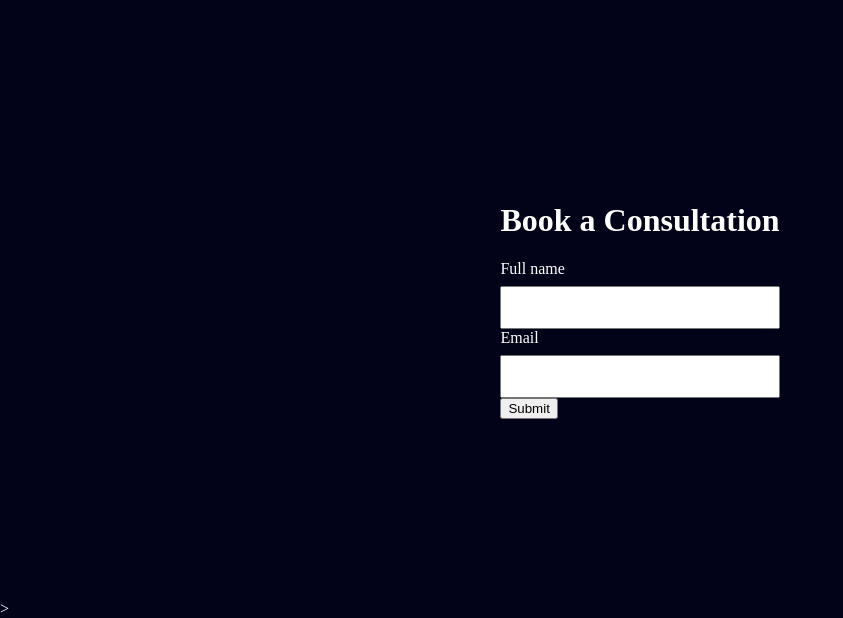
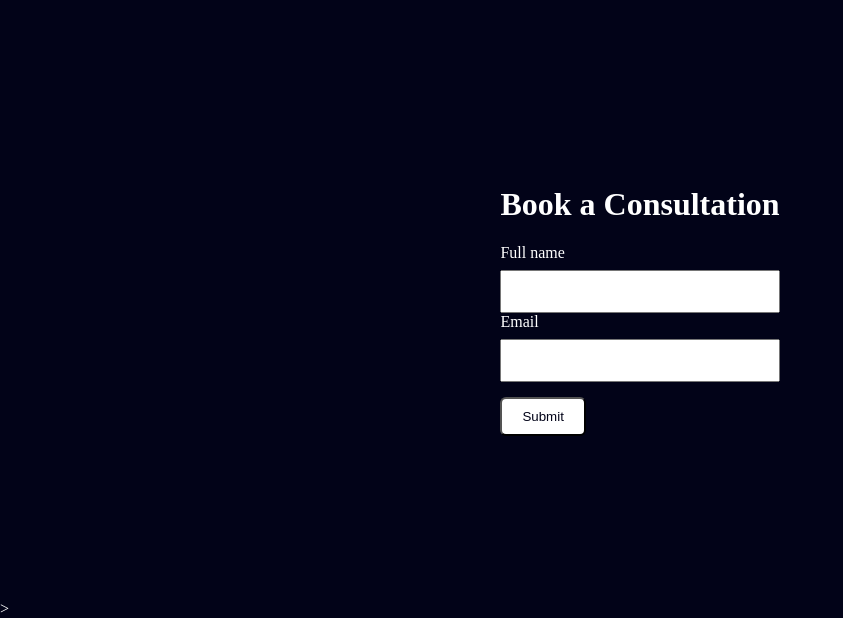
Before and after one commit to neem99/axis-co, a Django app: page /book/ in a window 1280 px wide. Shown: the part 240-858 px from the top of the page, without its empty margins (0-843 px from the left). Run offline with Django 5.2, Linux system fonts and the light colour scheme.

Commit message:
Customize booking form submit button with hover effect

```diff
--- a/static/css/styles.css
+++ b/static/css/styles.css
@@ -84,6 +84,20 @@ body {
     gap: 20px;
 }
 
+.booking-submit {
+    background-color : white;
+    color: #020318;
+    border-radius:6px;
+    padding:10px 20px;
+    margin-top: 15px;
+    cursor:pointer;
+    transition: transform 0.3s ease;
+}
+
+.booking-submit:hover {
+    transform:scale(1.05);
+}
+
 .form-row {
     display: flex;
     flex-direction: column;
--- a/templates/booking/book.html
+++ b/templates/booking/book.html
@@ -29,6 +29,6 @@
                     name="email"
                 >
             </div>
-                <button type="submit">Submit</button>
+                <button type="submit" class="booking-submit">Submit</button>
         </form>
 {% endblock %}
```
